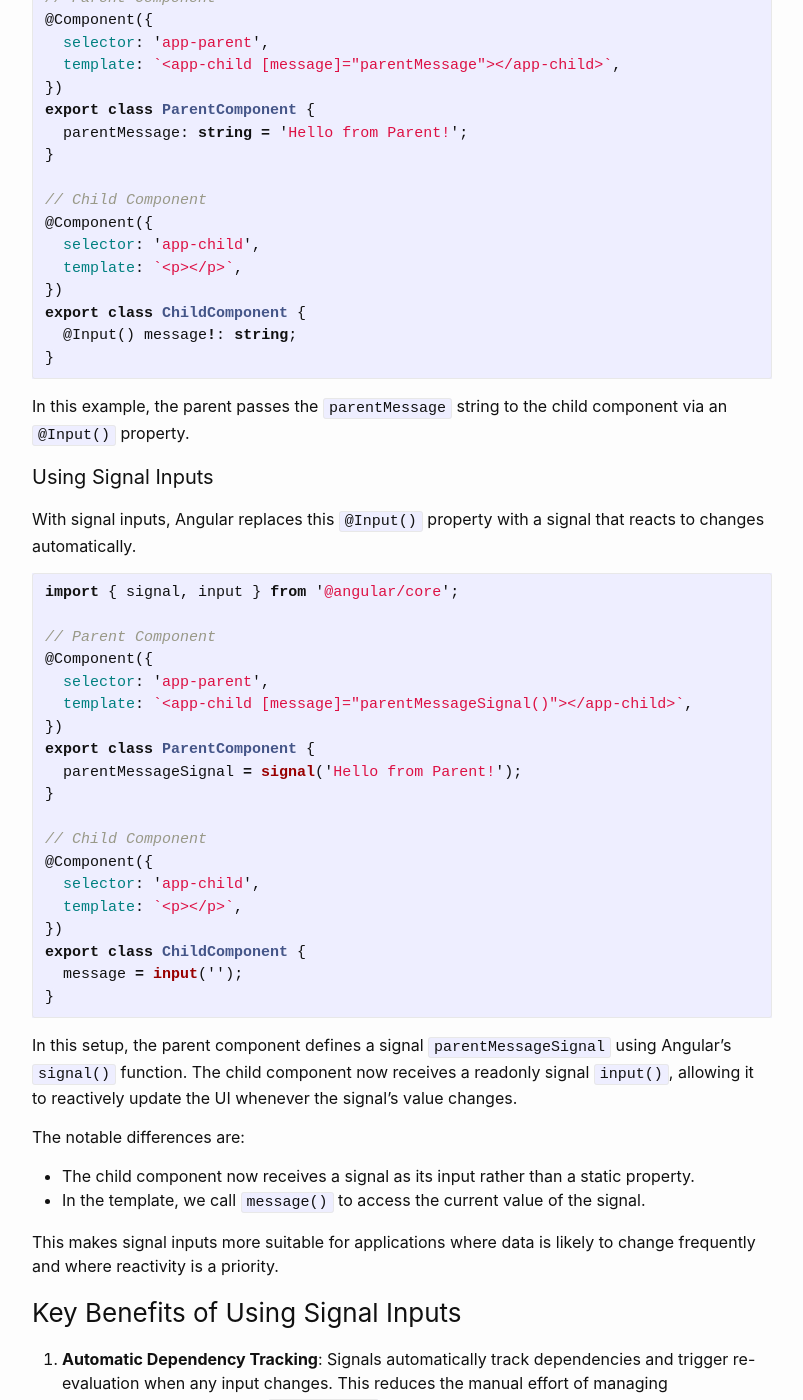
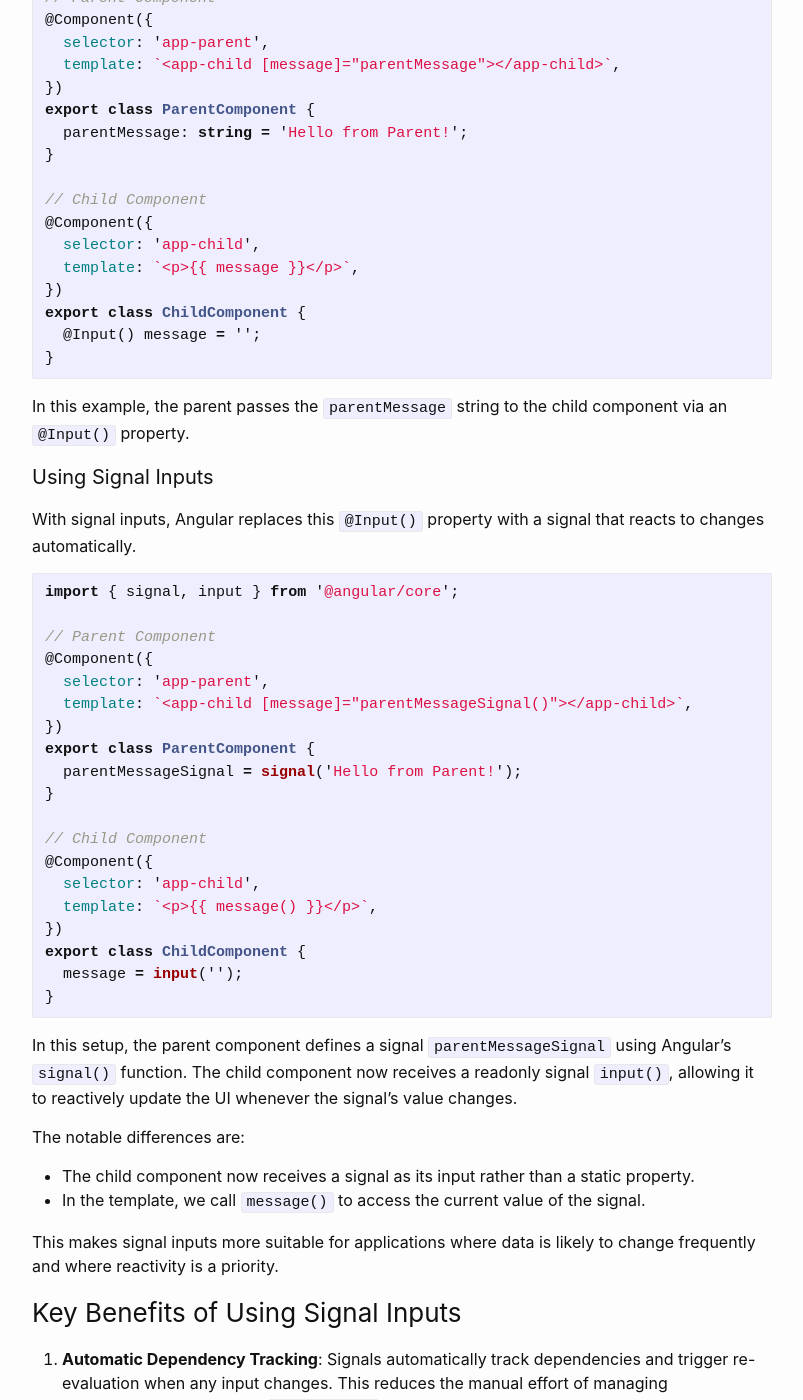
Before and after one commit to dean-bullock/dean-bullock.github.io, a Jekyll site: the page built from _posts/2024-09-18-angular-patterns.markdown, in a window 1280 px wide and 1400 px high, scrolled down 1252 px. Shown: the whole window, without its empty margins (238-1041 px from the left). Built offline with Jekyll 4.4.1, drawn with Linux system fonts in a browser that asks for light colours.

Commit message:
Escape liquid on code snippet

````diff
--- a/_posts/2024-09-18-angular-patterns.markdown
+++ b/_posts/2024-09-18-angular-patterns.markdown
@@ -30,6 +30,8 @@ Let’s look at an example to understand how signal inputs fit into Angular appl
 
 Here’s a quick refresher on how we typically pass data from a parent to a child component using the `@Input()` decorator.
 
+{% raw %}
+
 ```typescript
 // Parent Component
 @Component({
@@ -46,7 +48,7 @@ export class ParentComponent {
   template: `<p>{{ message }}</p>`,
 })
 export class ChildComponent {
-  @Input() message!: string;
+  @Input() message = '';
 }
 ```
 
@@ -77,6 +79,7 @@ export class ChildComponent {
   message = input('');
 }
 ```
+{% endraw %}
 
 In this setup, the parent component defines a signal `parentMessageSignal` using Angular's `signal()` function. The child component now receives a readonly signal `input()`, allowing it to reactively update the UI whenever the signal's value changes.
 
````
